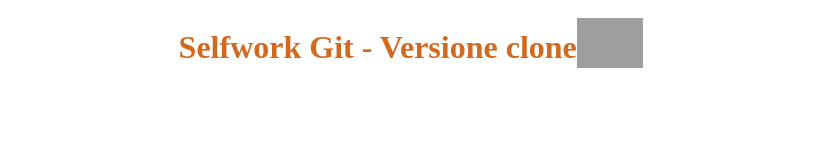
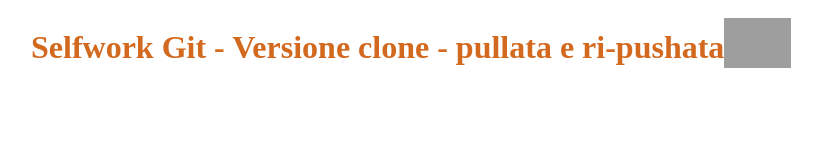
Before and after one commit to AlessandroConsoli/Selfwork-Git, a plain HTML site: page index.html in a window 1280 px wide. Shown: the whole page, without its empty margins (229-1051 px from the left). Drawn offline with Linux system fonts and the light colour scheme; grey boxes are pictures that could not be loaded.

Commit message:
eseguito Git Pull fatta piccola mod e pushato

```diff
--- a/index.html
+++ b/index.html
@@ -8,7 +8,7 @@
 </head>
 <body>
     <div class="titolone">
-        <h1>Selfwork Git - Versione clone</h1>
+        <h1>Selfwork Git - Versione clone - pullata e ri-pushata </h1>
         <img src="https://github.githubassets.com/assets/GitHub-Mark-ea2971cee799.png" class="logoGit" alt="Logo git">
     </div>
 </body>
```
